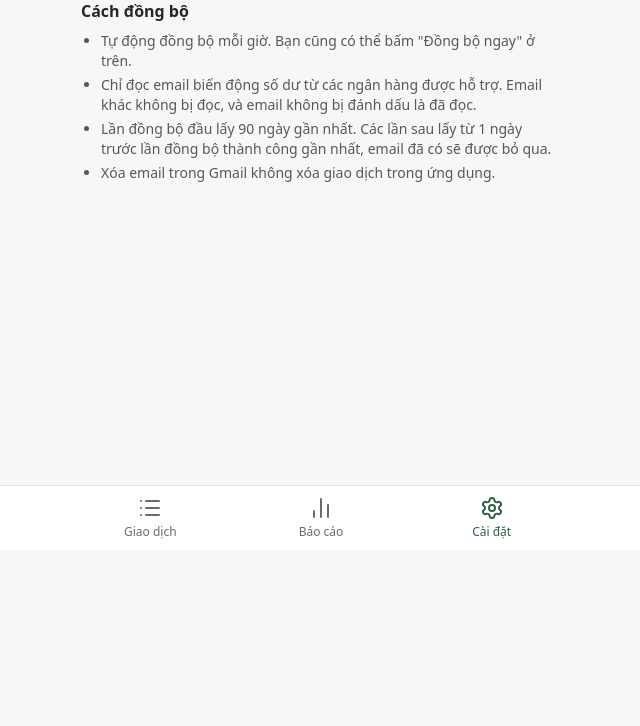
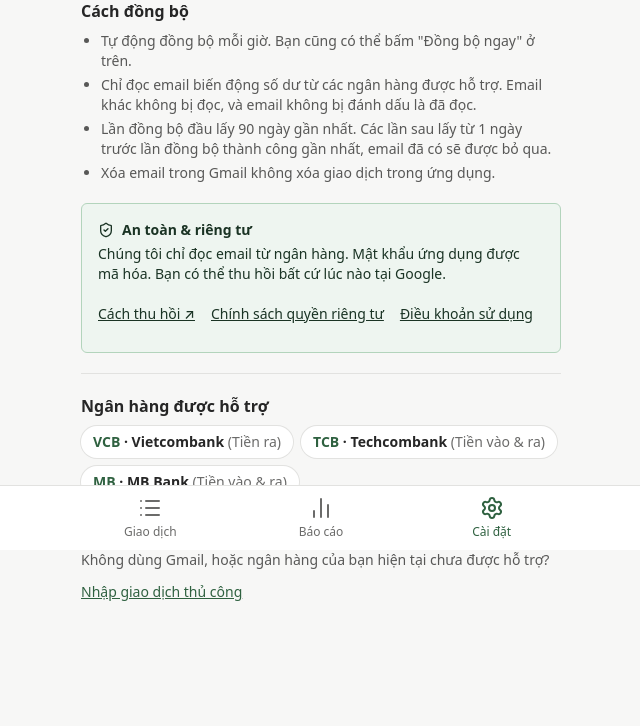
Before and after one commit to henrybuidotdev/spendsync, a Laravel app: page /settings/gmail in a window 1280 px wide. Shown: the part 250-976 px from the top of the page, without its empty margins (319-959 px from the left). Before the commit the page ends 789 px from the top, so only its background shows below. Run offline with Laravel 12, Linux system fonts and the light colour scheme; a user stored in the database is signed in; data comes from the database, SQL or seed files in the repository; data that the repository does not hold is empty; style sheets or scripts are compiled from the project's sources; some libraries are stand-ins or nearby versions; some web fonts are replaced.

Commit message:
feat: show privacy notes and supported banks on the Gmail settings page
Share the Safe & private box and the supported banks list between the
Connect Gmail and Gmail settings pages. Each bank now says whether its
emails cover money in, money out or both, and the list links to Zalo
for requesting a new bank.

Co-Authored-By: Claude Opus 5.5 <noreply@anthropic.com>

```diff
--- a/app/Livewire/ConnectGmail.php
+++ b/app/Livewire/ConnectGmail.php
@@ -101,7 +101,6 @@ class ConnectGmail extends Component
     public function render()
     {
         return view('livewire.connect-gmail', [
-            'banks' => config('banks'),
             'reconnecting' => auth()->user()->mailAccount !== null,
         ])->title(__('Connect Gmail'));
     }
--- a/config/banks.php
+++ b/config/banks.php
@@ -1,11 +1,13 @@
 <?php
 
+use App\Enums\Direction;
 use App\Parsing\Banks\MbBankParser;
 use App\Parsing\Banks\TechcombankParser;
 use App\Parsing\Banks\VietcombankParser;
 
 /*
- * Supported banks: code => display name, sender addresses (lowercase) and parser class.
+ * Supported banks: code => display name, sender addresses (lowercase), parser class
+ * and which directions the bank emails about (money in, money out or both).
  * Only these senders are ever searched over IMAP.
  */
 return [
@@ -16,6 +18,7 @@ return [
             'info@info.vietcombank.com.vn', // verified with a real card alert
         ],
         'parser' => VietcombankParser::class,
+        'directions' => [Direction::Out],
     ],
 
     'TCB' => [
@@ -24,6 +27,7 @@ return [
             'alert@techcombank.com.vn', // TODO verify
         ],
         'parser' => TechcombankParser::class,
+        'directions' => [Direction::In, Direction::Out],
     ],
 
     'MB' => [
@@ -32,5 +36,6 @@ return [
             'mbbank@mbbank.com.vn', // TODO verify
         ],
         'parser' => MbBankParser::class,
+        'directions' => [Direction::In, Direction::Out],
     ],
 ];
--- a/lang/vi.json
+++ b/lang/vi.json
@@ -87,6 +87,7 @@
     "Main navigation": "Điều hướng chính",
     "Money in": "Tiền vào",
     "Money out": "Tiền ra",
+    "Money in & out": "Tiền vào & ra",
     ":monthName :year": "Tháng :number/:year",
     "Name": "Tên",
     "Needs reconnect": "Cần kết nối lại",
@@ -137,6 +138,7 @@
     "Step 2: Open the App passwords page and create a password named SpendSync. Google shows 16 letters.": "Bước 2: Mở trang Mật khẩu ứng dụng và tạo mật khẩu tên SpendSync. Google sẽ hiện 16 chữ cái.",
     "Step 3: Paste those 16 letters below.": "Bước 3: Dán 16 chữ cái đó vào ô bên dưới.",
     "Supported banks": "Ngân hàng được hỗ trợ",
+    "Need support for your bank? Add us on Zalo": "Cần hỗ trợ ngân hàng của bạn? Kết bạn Zalo",
     "Sync now": "Đồng bộ ngay",
     "Syncing": "Đang đồng bộ",
     "Syncing started. It can take up to 10 minutes, so you don't need to wait here.": "Đang đồng bộ. Có thể mất đến 10 phút, bạn không cần chờ ở đây.",
@@ -222,7 +224,7 @@
     "Transaction added.": "Đã thêm giao dịch.",
     "Transaction deleted.": "Đã xóa giao dịch.",
     "Delete this transaction? This cannot be undone.": "Xóa giao dịch này? Không thể hoàn tác.",
-    "No Gmail, or your bank is not supported?": "Không dùng Gmail, hoặc ngân hàng chưa được hỗ trợ?",
+    "No Gmail, or your bank is not yet supported?": "Không dùng Gmail, hoặc ngân hàng của bạn hiện tại chưa được hỗ trợ?",
     "Add transactions manually": "Nhập giao dịch thủ công",
     "Pick a parent category of the same type.": "Chọn danh mục cha cùng loại.",
     "Parent category": "Danh mục cha",
--- /dev/null
+++ b/resources/views/components/gmail-privacy.blade.php
@@ -0,0 +1,9 @@
+<div class="rounded-2xl border border-emerald-200 bg-emerald-50 p-4 text-sm text-emerald-900">
+    <p class="flex items-center gap-2 font-semibold"><x-icon name="shield" class="h-4 w-4" /> {{ __('Safe & private') }}</p>
+    <p class="mt-1">{{ __('We only read emails from banks. The app password is encrypted. You can revoke it at any time in Google.') }}</p>
+    <p class="mt-2 flex flex-wrap gap-x-4">
+        <a href="https://myaccount.google.com/apppasswords" target="_blank" rel="noopener" class="inline-flex min-h-11 items-center font-medium underline">{{ __('How to revoke') }} ↗</a>
+        <a href="{{ route('privacy') }}" target="_blank" rel="noopener" class="inline-flex min-h-11 items-center font-medium underline">{{ __('Privacy policy') }}</a>
+        <a href="{{ route('terms') }}" target="_blank" rel="noopener" class="inline-flex min-h-11 items-center font-medium underline">{{ __('Terms of use') }}</a>
+    </p>
+</div>
--- /dev/null
+++ b/resources/views/components/supported-banks.blade.php
@@ -0,0 +1,19 @@
+<div>
+    <h2 id="banks-heading" class="font-semibold">{{ __('Supported banks') }}</h2>
+    <ul class="mt-2 flex flex-wrap gap-2">
+        @foreach(config('banks') as $code => $bank)
+            <li class="rounded-full bg-white px-3 py-1.5 text-sm font-semibold ring-1 ring-slate-200">
+                <span class="text-emerald-700">{{ $code }}</span> · {{ $bank['name'] }}
+                <span class="font-normal text-slate-500">({{ count($bank['directions']) === 1 ? $bank['directions'][0]->label() : __('Money in & out') }})</span>
+            </li>
+        @endforeach
+    </ul>
+    <p class="mt-2 text-sm text-slate-600">
+        {{ __('Need support for your bank? Add us on Zalo') }}
+        <a href="https://zalo.me/0869478154" target="_blank" rel="noopener" class="inline-flex min-h-11 items-center font-medium text-emerald-700 underline">(0869478154) ↗</a>
+    </p>
+    <p class="text-sm text-slate-600">
+        {{ __('No Gmail, or your bank is not yet supported?') }}
+        <a href="{{ route('transactions.create') }}" wire:navigate class="inline-flex min-h-11 items-center font-medium text-emerald-700 underline">{{ __('Add transactions manually') }}</a>
+    </p>
+</div>
--- a/resources/views/livewire/settings.blade.php
+++ b/resources/views/livewire/settings.blade.php
@@ -128,6 +128,12 @@
                     <li>{{ __('The first sync looks back :days days. Each later sync starts :resync day(s) before the last successful sync, and emails already imported are skipped.', ['days' => config('services.mail_sync.first_sync_days'), 'resync' => config('services.mail_sync.resync_days')]) }}</li>
                     <li>{{ __('Deleting an email in Gmail does not delete its transaction in the app.') }}</li>
                 </ul>
+            </section>
+
+            <x-gmail-privacy />
+
+            <section class="border-t border-slate-200 pt-5" aria-labelledby="banks-heading">
+                <x-supported-banks />
             </section>
                 @break
 
```
Also changed, not shown: resources/views/livewire/connect-gmail.blade.php (+2 -24 lines).
